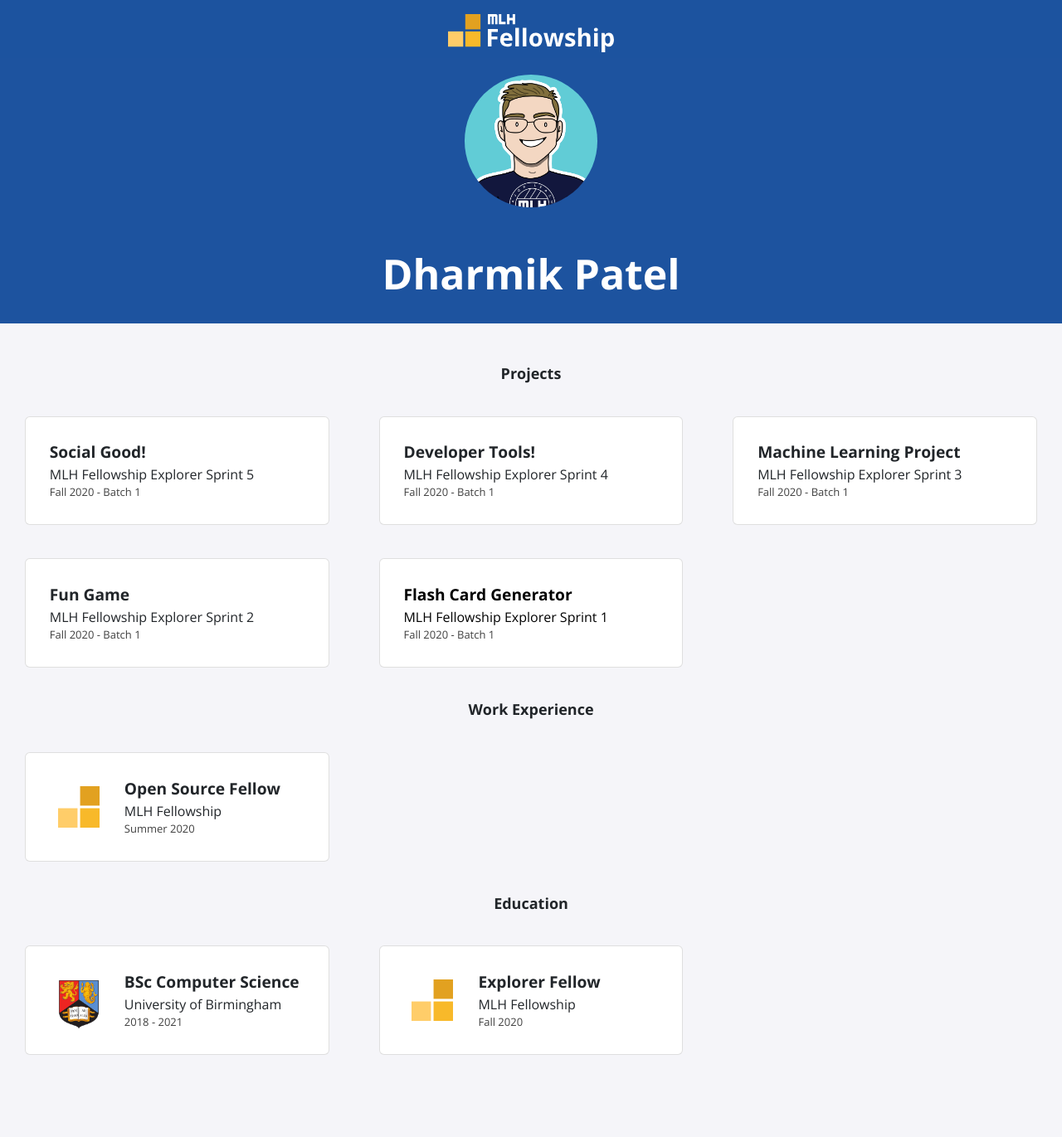
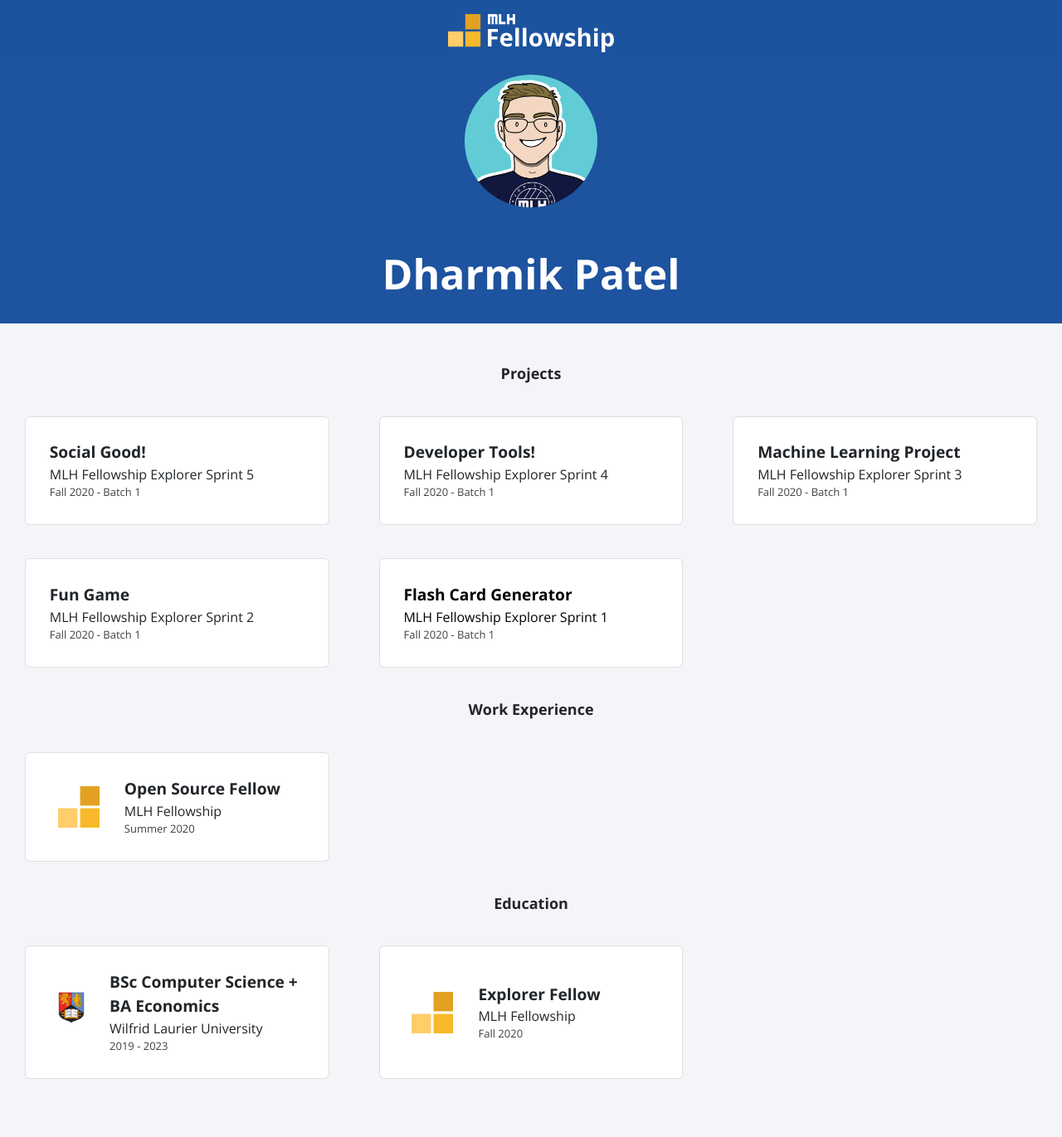
Before and after one commit to DharPtl/DharPtl.github.io, a Jekyll site: the page built from index.html, in a window 1280 px wide. Shown: the whole page at 83% size. Built offline with Jekyll 4.4.1, drawn with Linux system fonts in a browser that asks for light colours; nearby versions of some CDN libraries; before the commit the page ends 1342 px from its top, so only the background shows below that.

Commit message:
Update education.yml

```diff
--- a/_data/education.yml
+++ b/_data/education.yml
@@ -1,6 +1,6 @@
-- course: BSc Computer Science
-  institute: University of Birmingham
-  dates: 2018 - 2021
+- course: BSc Computer Science + BA Economics
+  institute: Wilfrid Laurier University
+  dates: 2019 - 2023
   logo: uob.png
 
 - course: Explorer Fellow
```
